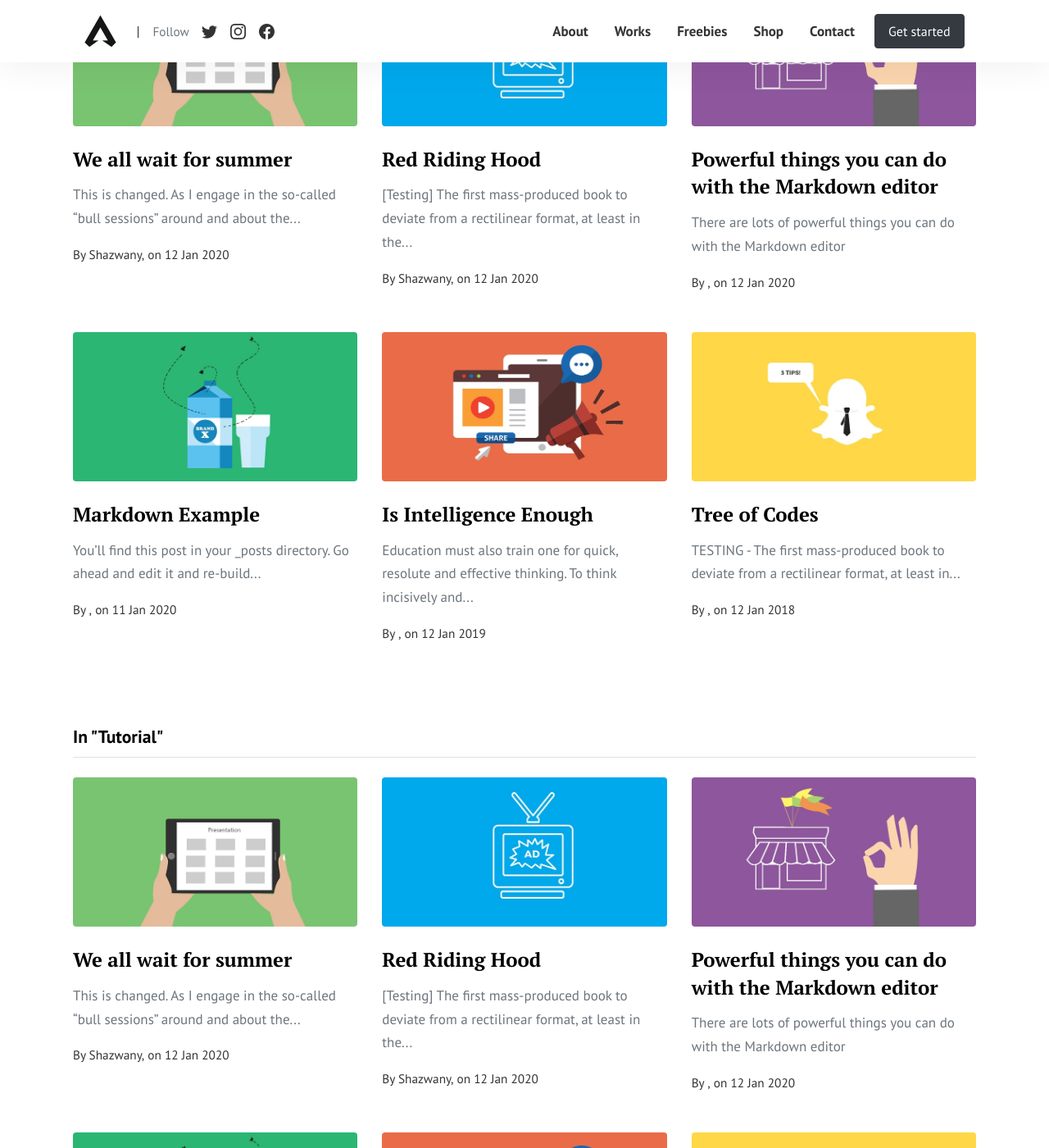
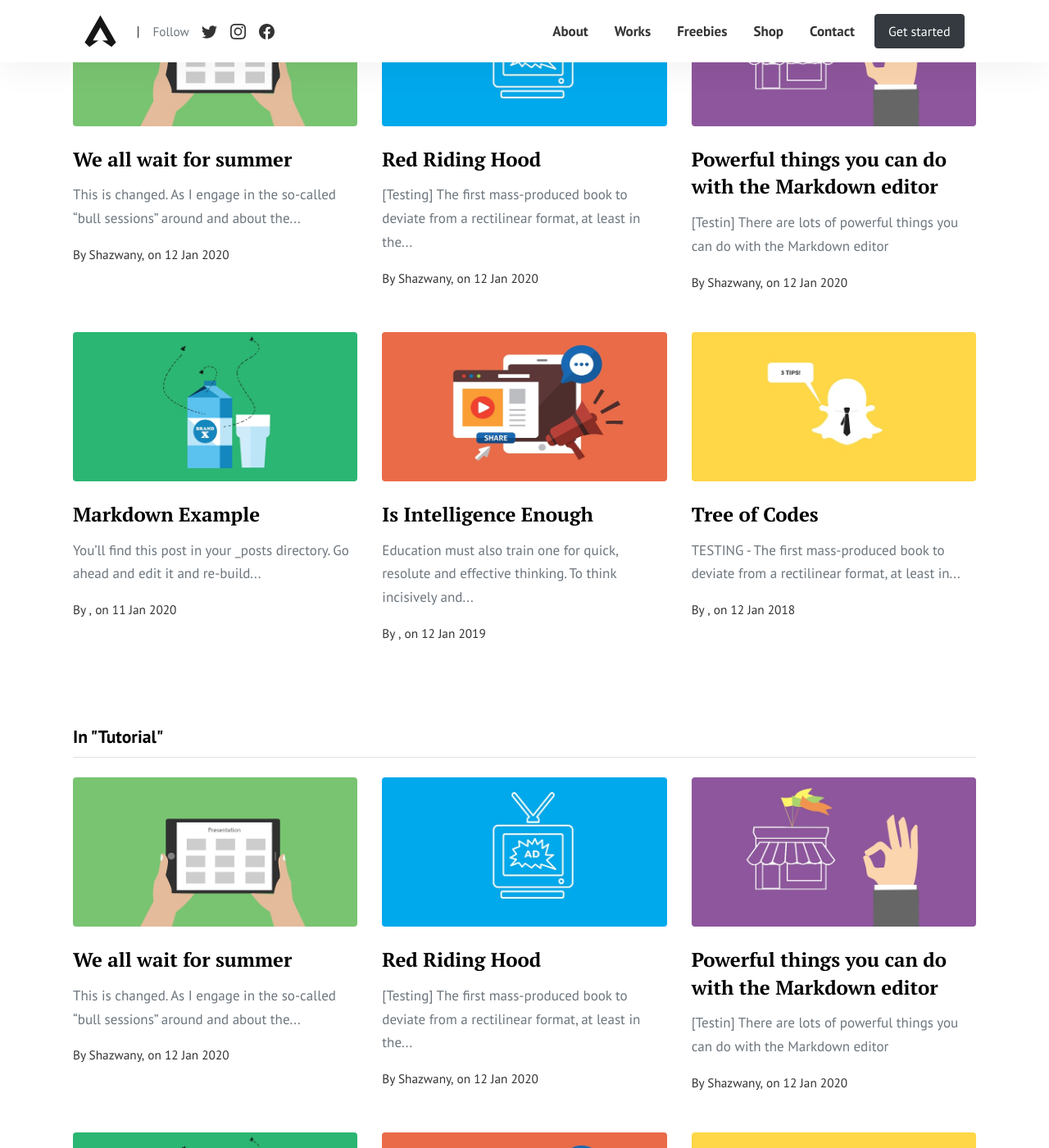
Before and after one commit to Shazwany/shazwany.github.io, a Jekyll site: the page built from pages/categories.html, in a window 1280 px wide and 1400 px high, scrolled down 259 px. Shown: the whole window at 82% size. Built offline with Jekyll 4.4.1, drawn with Linux system fonts in a browser that asks for light colours.

Commit message:
Update 2020-01-12-powerful-things-markdown-editor.md

```diff
--- a/_posts/2020-01-12-powerful-things-markdown-editor.md
+++ b/_posts/2020-01-12-powerful-things-markdown-editor.md
@@ -1,11 +1,10 @@
 ---
 layout: post
 title:  "Powerful things you can do with the Markdown editor"
-author: sal
 categories: [ Jekyll, tutorial ]
 image: assets/images/4.jpg
 ---
-There are lots of powerful things you can do with the Markdown editor
+[Testin] There are lots of powerful things you can do with the Markdown editor
 
 If you've gotten pretty comfortable with writing in Markdown, then you may enjoy some more advanced tips about the types of things you can do with Markdown!
 
```
